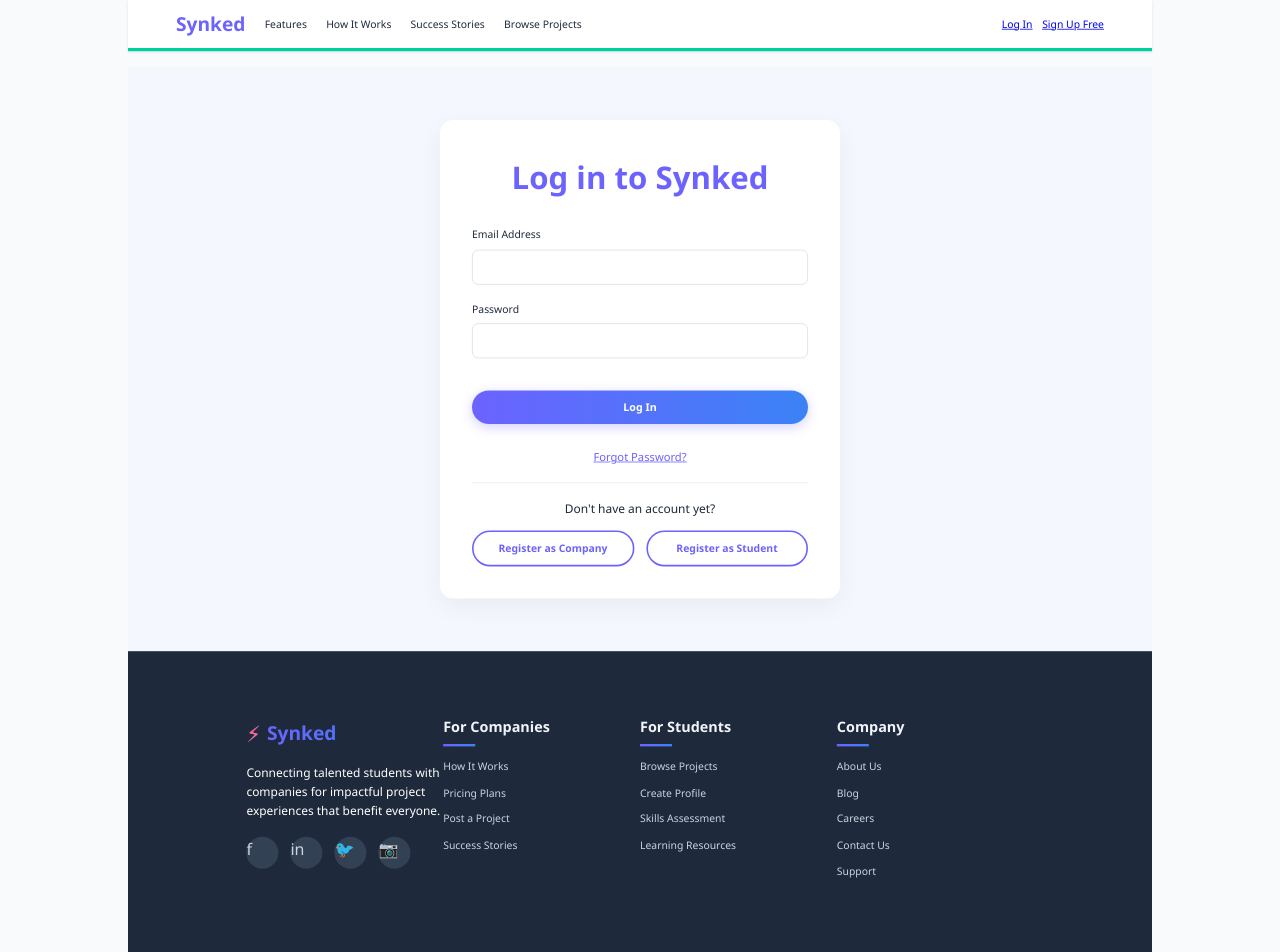
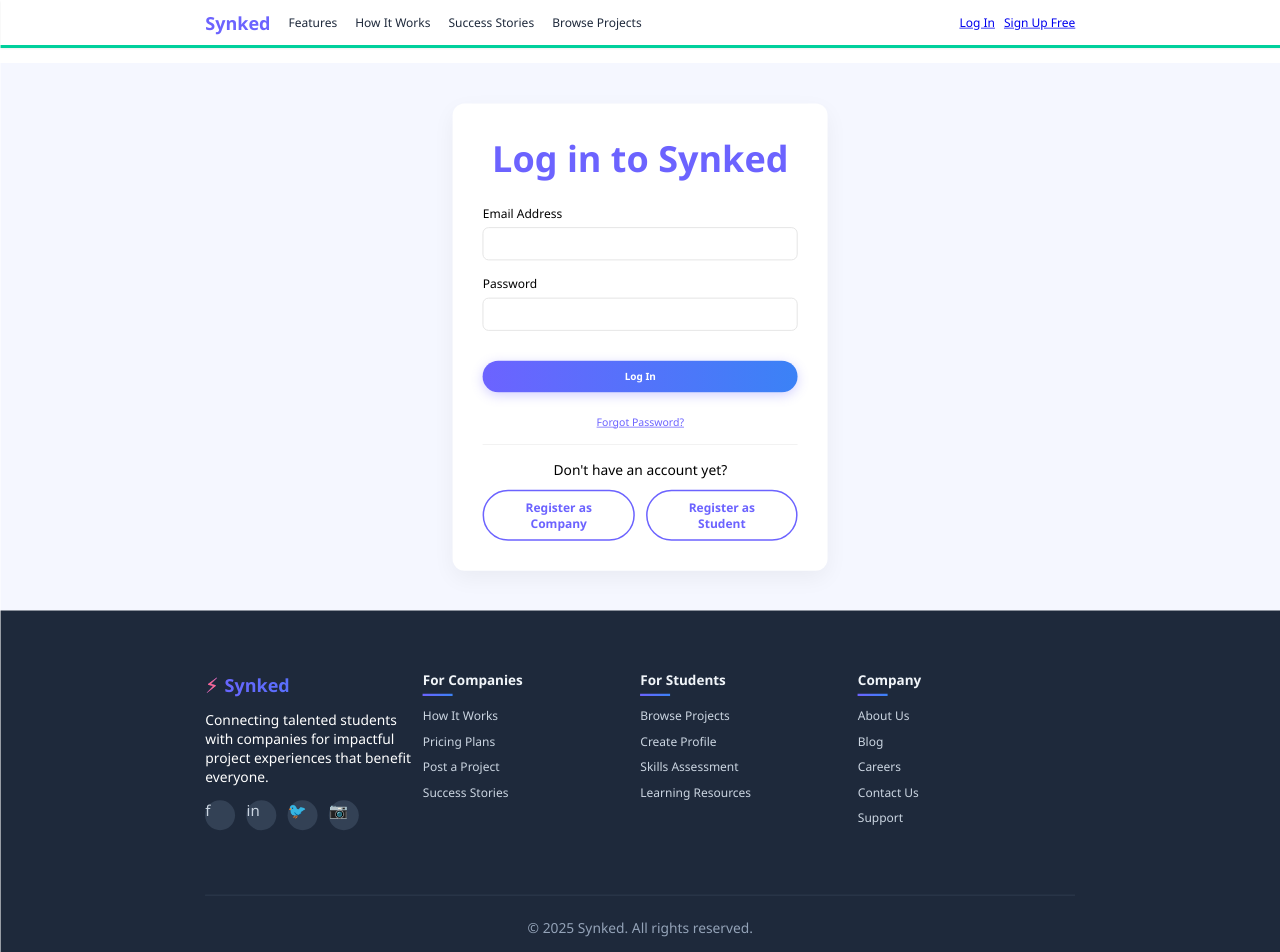
Before and after one commit to RAFagb11/synked, a React (Create React App) app: page /login in a window 1280 px wide. Shown: the top 952 px of the page. Built offline with nearby package versions, Linux system fonts and the light colour scheme; no server answers.

Commit message:
betav2 final: UI consistency fixes between company and student portals

```diff
--- a/public/index.html
+++ b/public/index.html
@@ -3,7 +3,7 @@
 
 <head>
 	<meta charset="utf-8">
-	<meta name="viewport" content="width=device-width, initial-scale=1, shrink-to-fit=no">
+	<meta name="viewport" content="width=device-width, initial-scale=1, maximum-scale=1, user-scalable=0">
 	<meta name="theme-color" content="#000000">
 	<!--
       manifest.json provides metadata used when your web app is added to the
--- a/src/index.css
+++ b/src/index.css
@@ -11,18 +11,6 @@
   --success: #22c55e;
   --warning: #fbbf24;
   --danger: #ef4444;
-  font-size: 13px; /* Base font size reduced to ~80% of 16px */
-}
-
-body {
-  background-color: var(--light);
-  color: var(--dark);
-  line-height: 1.6;
-  font-size: 1rem;
-  transform: scale(0.8);
-  transform-origin: top;
-  min-height: 125vh;
-  overflow-x: hidden;
 }
 
 * {
@@ -32,9 +20,22 @@ body {
   font-family: "Poppins", "Segoe UI", Tahoma, Geneva, Verdana, sans-serif;
 }
 
+html, body {
+  overflow-x: hidden;
+}
+
+/* Apply 75% scale to all pages */
+body {
+  transform: scale(0.75);
+  transform-origin: top center;
+  width: 133.33%;
+  margin-left: -16.665%;
+  min-height: 133.33vh;
+}
+
 .container {
-  width: 80%;
-  max-width: 1600px; /* Increased to compensate for smaller scale */
+  width: 90%;
+  max-width: 1200px;
   margin: 0 auto;
   padding: 0 20px;
 }
--- a/src/pages/StudentProjectPortal.js
+++ b/src/pages/StudentProjectPortal.js
@@ -519,16 +519,20 @@ const StudentProjectPortal = () => {
           <div className="error-state">{error}</div>
         ) : (
           <>
-            <div className="project-header">
-              <div className="container">
-                <h1>{project?.title}</h1>
-                <div className="project-meta">
-                  <span>{project?.category} • With {company?.companyName} • {project?.duration}</span>
+            <div style={{ display: 'flex', justifyContent: 'space-between', alignItems: 'center', marginBottom: '30px' }}>
+              <div>
+                <h2 style={{ marginBottom: '5px' }}>{project?.title}</h2>
+                <div style={{ display: 'flex', gap: '10px', alignItems: 'center' }}>
+                  <span className="feature-badge">{project?.category}</span>
+                  <span>Project Portal</span>
                 </div>
-                <Link to="/student/dashboard" className="back-button">
-                  Back to Dashboard
-                </Link>
               </div>
+              <button
+                onClick={() => navigate('/student/dashboard')}
+                className="btn btn-outline"
+              >
+                Back to Dashboard
+              </button>
             </div>
 
             {/* Main Tab Navigation */}
@@ -775,7 +779,7 @@ const StudentProjectPortal = () => {
                                     type="submit"
                                     disabled={isSubmitting}
                                     className="btn btn-primary"
-                                    style={{ width: '100%' }}
+                                    style={{ width: '100%', padding: '8px 20px' }}
                                   >
                                     {isSubmitting ? 'Submitting...' : 'Submit Assignment'}
                                   </button>
@@ -893,14 +897,14 @@ const StudentProjectPortal = () => {
                               <button
                                 onClick={() => handleResourceClick(resource)}
                                 className="btn btn-outline"
-                                style={{ padding: '8px 15px' }}
+                                style={{ padding: '8px 20px' }}
                               >
                                 Preview
                               </button>
                               <button
                                 onClick={(e) => handleDirectDownload(resource, e)}
                                 className="btn btn-primary"
-                                style={{ padding: '8px 15px' }}
+                                style={{ padding: '8px 20px' }}
                               >
                                 {resource.resourceType === 'link' ? 'Open Link' : 'Download'}
                               </button>
@@ -997,6 +1001,7 @@ const StudentProjectPortal = () => {
                           type="submit"
                           disabled={!newMessage.trim()}
                           className="btn btn-primary"
+                          style={{ padding: '8px 20px' }}
                         >
                           Send Message
                         </button>
@@ -1064,6 +1069,7 @@ const StudentProjectPortal = () => {
                     <button
                       onClick={closePreview}
                       className="btn btn-outline"
+                      style={{ padding: '8px 20px' }}
                     >
                       Close
                     </button>
@@ -1072,6 +1078,7 @@ const StudentProjectPortal = () => {
                       target="_blank"
                       rel="noopener noreferrer"
                       className="btn btn-primary"
+                      style={{ padding: '8px 20px' }}
                     >
                       {previewResource.resourceType === 'link' ? 'Open Link' : 'Download'}
                     </a>
```
